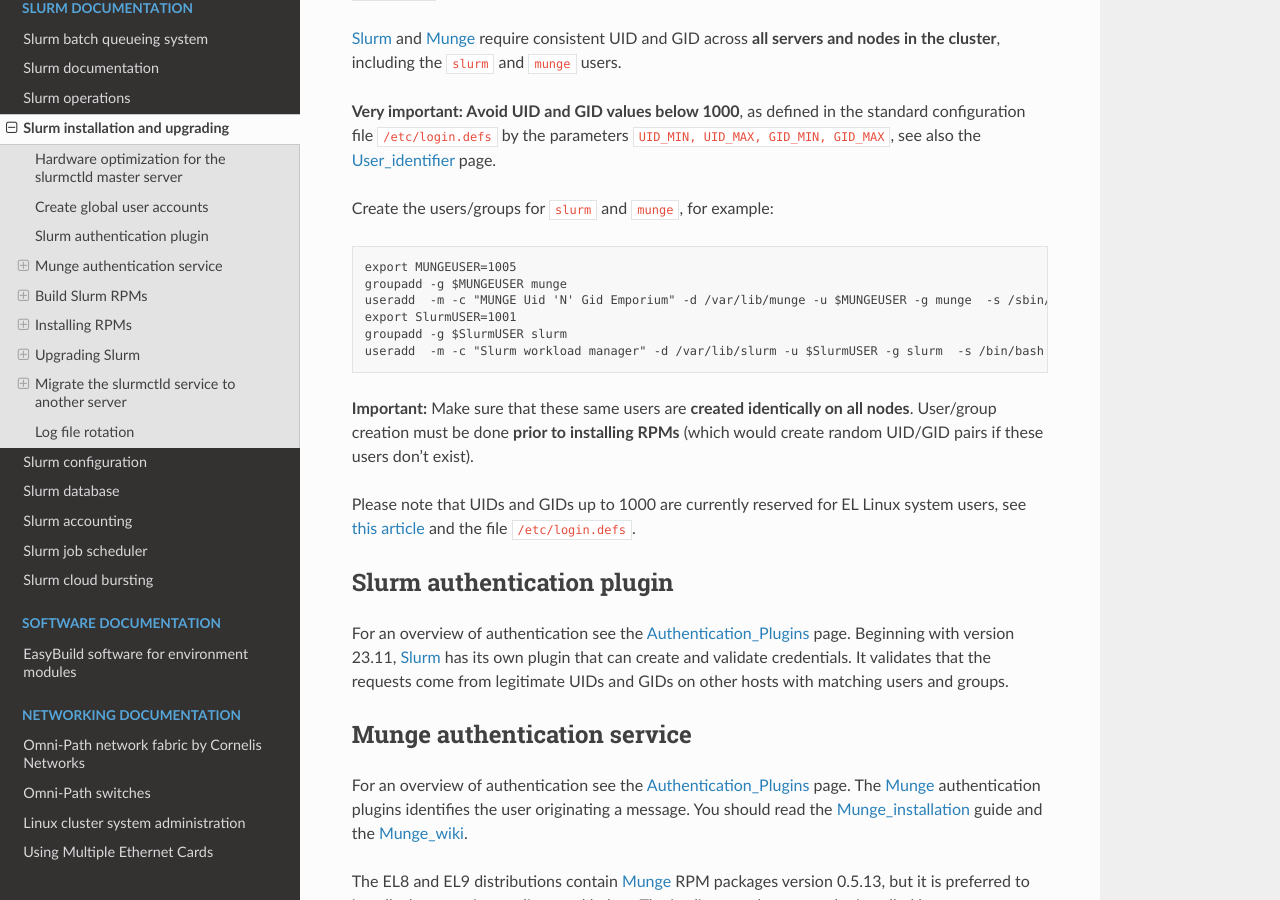
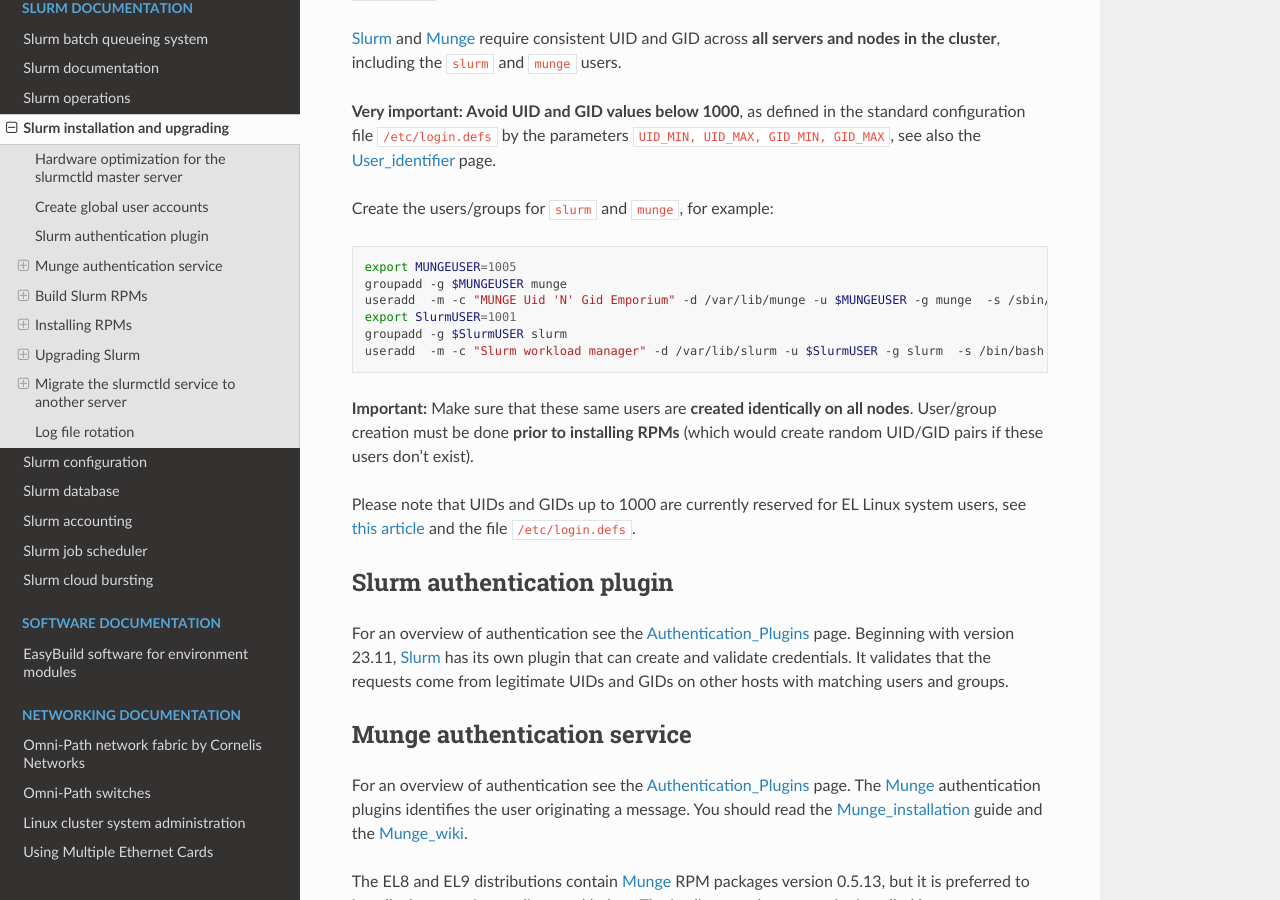
Before and after one commit to OleHolmNielsen/Niflheim_system, a Sphinx documentation site: the page built from docs/Slurm_installation.rst, in a window 1280 px wide and 900 px high, scrolled down 1411 px. Built offline with Sphinx 7.4.7 and the Read the Docs theme 3.1.0, drawn with Linux system fonts in a browser that asks for light colours.

Commit message:
code-block:: bash

```diff
--- a/docs/Slurm_installation.rst
+++ b/docs/Slurm_installation.rst
@@ -58,7 +58,9 @@
 as defined in the standard configuration file ``/etc/login.defs`` by the parameters ``UID_MIN, UID_MAX, GID_MIN, GID_MAX``,
 see also the User_identifier_ page.
 
-Create the users/groups for ``slurm`` and ``munge``, for example::
+Create the users/groups for ``slurm`` and ``munge``, for example:
+
+.. code-block:: bash
 
   export MUNGEUSER=1005
   groupadd -g $MUNGEUSER munge
```
